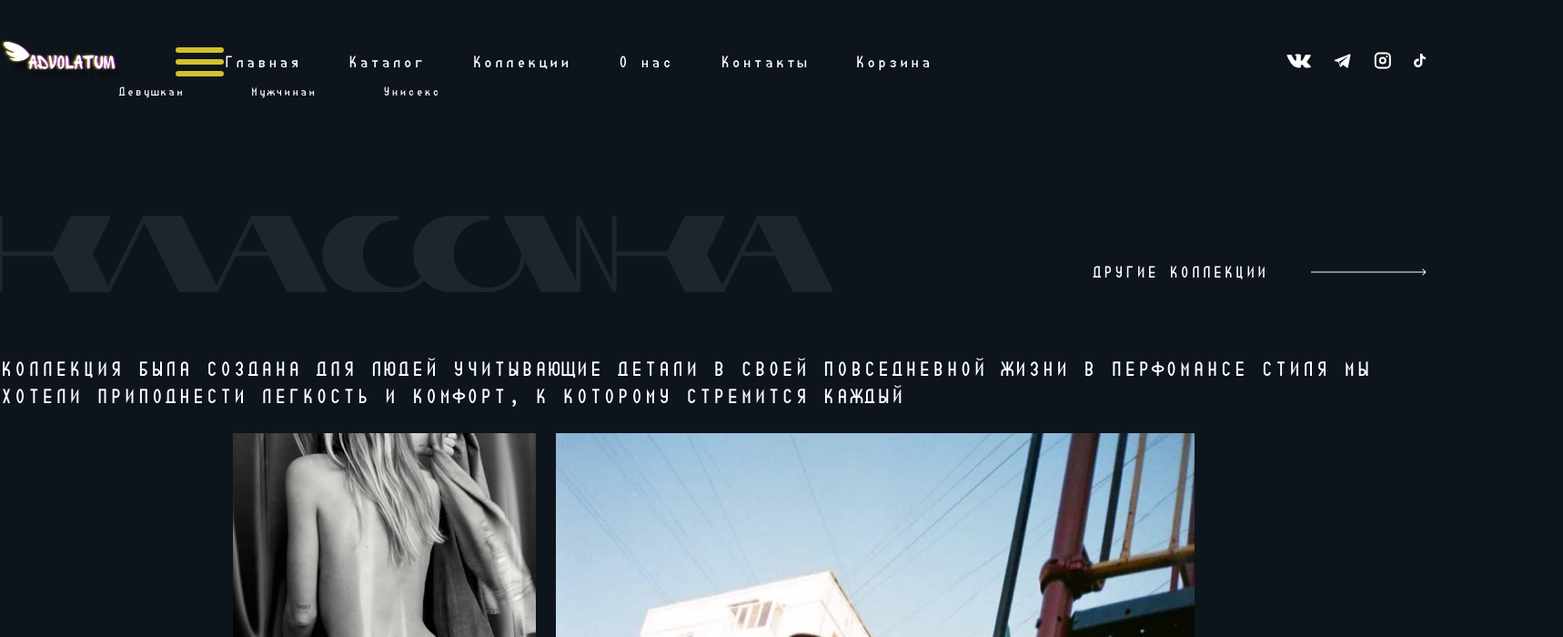
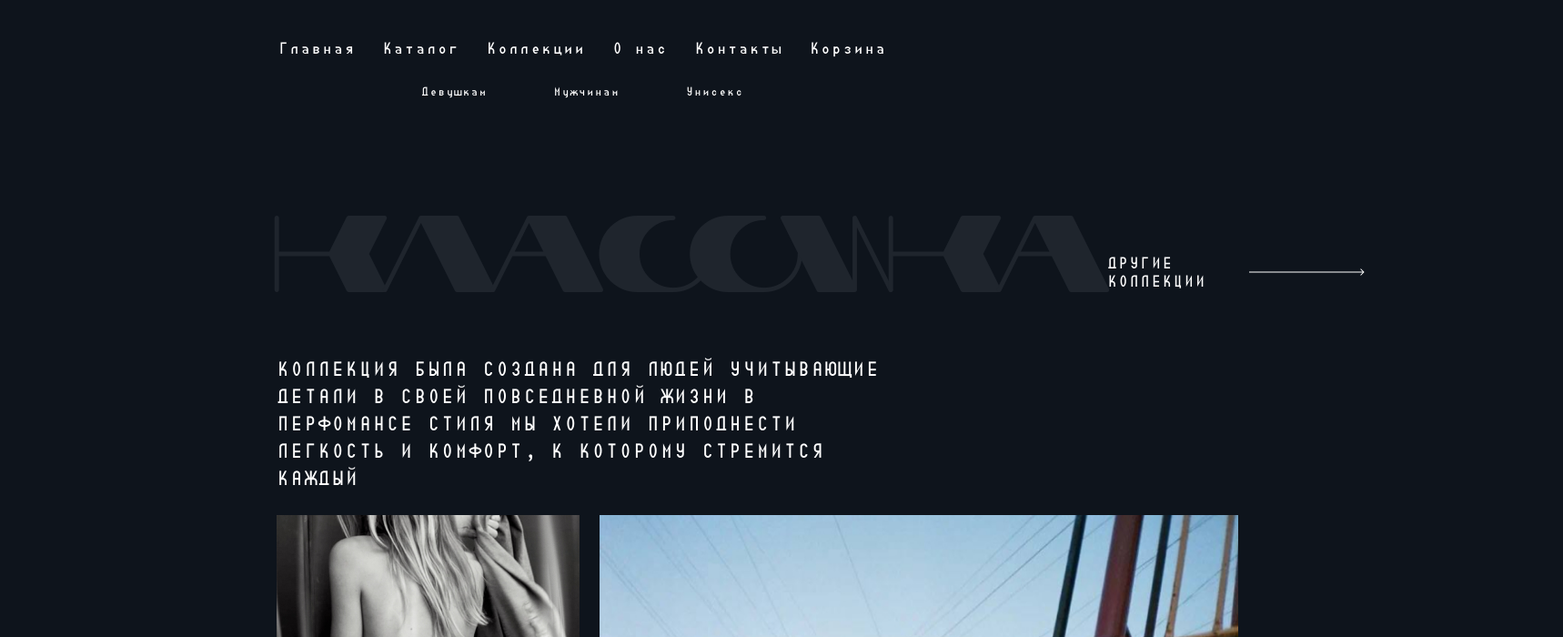
Before and after one commit to bogush01/bogush.github.io, a React (Create React App) app: page /collections in a window 1280 px wide. Shown: the top 700 px of the page at 91% size, 1718 px wide, since content can reach past the window. Built offline with nearby package versions, Linux system fonts and the light colour scheme.

Commit message:
add adaptive to header

```diff
--- a/src/components/BurgerMenuButton/index.css
+++ b/src/components/BurgerMenuButton/index.css
@@ -3,6 +3,7 @@
   flex-direction: column;
   gap: 7px;
   width: 53px;
+  height: 32px;
   cursor: pointer;
   background-color: transparent;
   border: none;
@@ -10,6 +11,7 @@
 
 .burger-menu-button__bar {
   height: 6px;
+  width: 53px;
   background-color: var(--main-yellow);
   border-radius: 10px;
 }
--- a/src/components/Socials/index.jsx
+++ b/src/components/Socials/index.jsx
@@ -5,10 +5,12 @@ import { ReactComponent as SocTiktok } from "../../svg/socials/ico_tiktok.svg";
 
 import "./index.css";
 
-const Socials = () => {
+const Socials = (props) => {
+  const { className = "" } = props;
+
   return (
     <>
-      <ul className="social-buttons">
+      <ul className={`social-buttons ${className}`}>
         <li>
           <a href="#">
             <SocVk />
--- /dev/null
+++ b/src/components/header/1599-800.css
@@ -0,0 +1,21 @@
+@media (max-width: 1599px) and (min-width: 800px) {
+  .header__logo {
+    display: none;
+  }
+
+  .header__socials {
+    display: none;
+  }
+
+  .header__main-menu-conainer {
+    margin: 0 auto;
+  }
+
+  .header__main-menu {
+    gap: 30px;
+  }
+
+  .header__gender-menu {
+    margin: 30px auto 0;
+  }
+}
--- /dev/null
+++ b/src/components/header/1920.css
@@ -0,0 +1,59 @@
+.header {
+  width: var(--main-width);
+  margin: 0 auto;
+  padding-top: 43px;
+  display: flex;
+  flex-direction: column;
+}
+
+.header__burger {
+  display: none;
+}
+
+.header__logo {
+  margin-right: 59px;
+}
+
+.header__main-menu-conainer {
+  margin-right: auto;
+}
+
+.header__main-menu {
+  list-style: none;
+  display: flex;
+  gap: 52px;
+  margin: 0;
+  padding: 0;
+}
+
+.header__main-menu-link,
+.header__gender-menu-link {
+  text-decoration: none;
+  color: #fff;
+  transition: color 0.5s linear;
+}
+
+.header__main-menu-link {
+  font-size: 20px;
+}
+
+.header__main-menu-link:hover,
+.header__gender-menu-link:hover {
+  color: #d1c12b;
+}
+
+.header__top-part {
+  display: flex;
+  align-items: center;
+}
+
+.header__gender-menu {
+  margin: 0 0 0 130px;
+  padding: 0;
+  list-style: none;
+  display: flex;
+  gap: 73px;
+  font-size: 15px;
+}
+
+@import "1599-800.css";
--- /dev/null
+++ b/src/components/header/799-428.css
@@ -0,0 +1,27 @@
+@media (max-width: 799px) and (min-width: 428px) {
+  .header__top-part {
+    justify-content: space-between;
+    padding: 0 25px;
+  }
+
+  .header__logo {
+    display: none;
+  }
+
+  .header__main-menu-conainer,
+  .header__gender-menu {
+    display: none;
+  }
+
+  .header__burger {
+    display: flex;
+  }
+
+  .header__main-menu {
+    gap: 30px;
+  }
+
+  .header__gender-menu {
+    margin: 30px auto 0;
+  }
+}
--- a/src/components/header/index.css
+++ b/src/components/header/index.css
@@ -1,53 +1,3 @@
-.header {
-  width: var(--main-width);
-  margin: 0 auto;
-  padding-top: 43px;
-  display: flex;
-  flex-direction: column;
-}
-
-.header__logo {
-  margin-right: 59px;
-}
-
-.header__main-menu-conainer {
-  margin-right: auto;
-}
-
-.header__main-menu {
-  list-style: none;
-  display: flex;
-  gap: 52px;
-  margin: 0;
-  padding: 0;
-}
-
-.header__main-menu-link,
-.header__gender-menu-link {
-  text-decoration: none;
-  color: #fff;
-  transition: color 0.5s linear;
-}
-
-.header__main-menu-link {
-  font-size: 20px;
-}
-
-.header__main-menu-link:hover,
-.header__gender-menu-link:hover {
-  color: #d1c12b;
-}
-
-.header__top-part {
-  display: flex;
-  align-items: center;
-}
-
-.header__gender-menu {
-  margin: 0 0 0 130px;
-  padding: 0;
-  list-style: none;
-  display: flex;
-  gap: 73px;
-  font-size: 15px;
-}
+@import "1920.css";
+@import "1599-800.css";
+@import "799-428.css";
--- a/src/components/header/index.jsx
+++ b/src/components/header/index.jsx
@@ -11,10 +11,10 @@ const Header = () => {
   return (
     <header className="header">
       <div className="header__top-part">
-        <Link to="/">
-          <img className="header__logo" src={logoPic} alt="" />
+        <Link to="/" className="header__logo">
+          <img src={logoPic} alt="" />
         </Link>
-        <BurgerMenuButton />
+        <BurgerMenuButton className="header__burger" />
         <nav className="header__main-menu-conainer">
           <ul className="header__main-menu">
             <li>
@@ -49,7 +49,7 @@ const Header = () => {
             </li>
           </ul>
         </nav>
-        <Socials />
+        <Socials className="header__socials" />
       </div>
       <ul className="header__gender-menu">
         <li>
--- a/src/vars.css
+++ b/src/vars.css
@@ -24,3 +24,21 @@
   --main-carousel-height: 587px;
   --main-carousel-slide-info-width: 300px;
 }
+
+@media (max-width: 1919px) and (min-width: 1600px) {
+  :root {
+    --main-width: 1254px;
+  }
+}
+
+@media (max-width: 1599px) and (min-width: 800px) {
+  :root {
+    --main-width: 672px;
+  }
+}
+
+@media (max-width: 799px) and (min-width: 428px) {
+  :root {
+    --main-width: 100%;
+  }
+}
```
